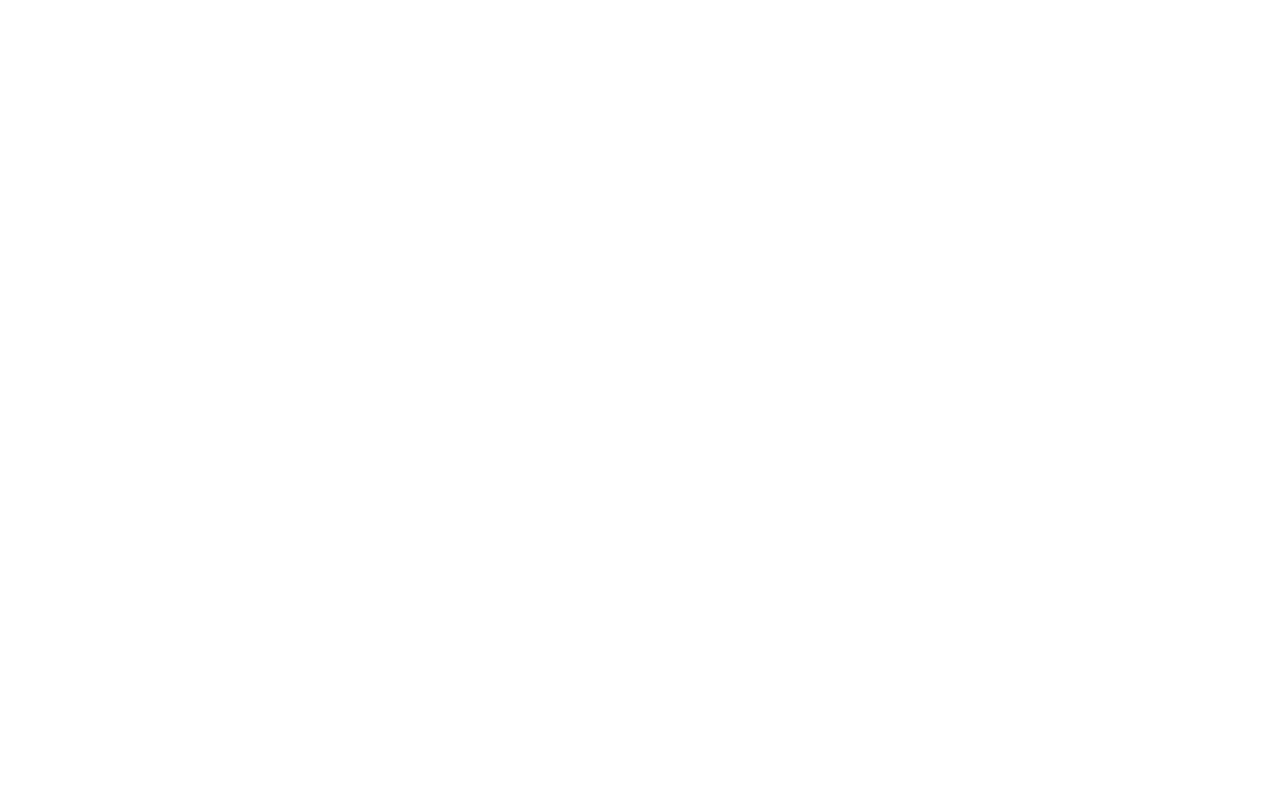
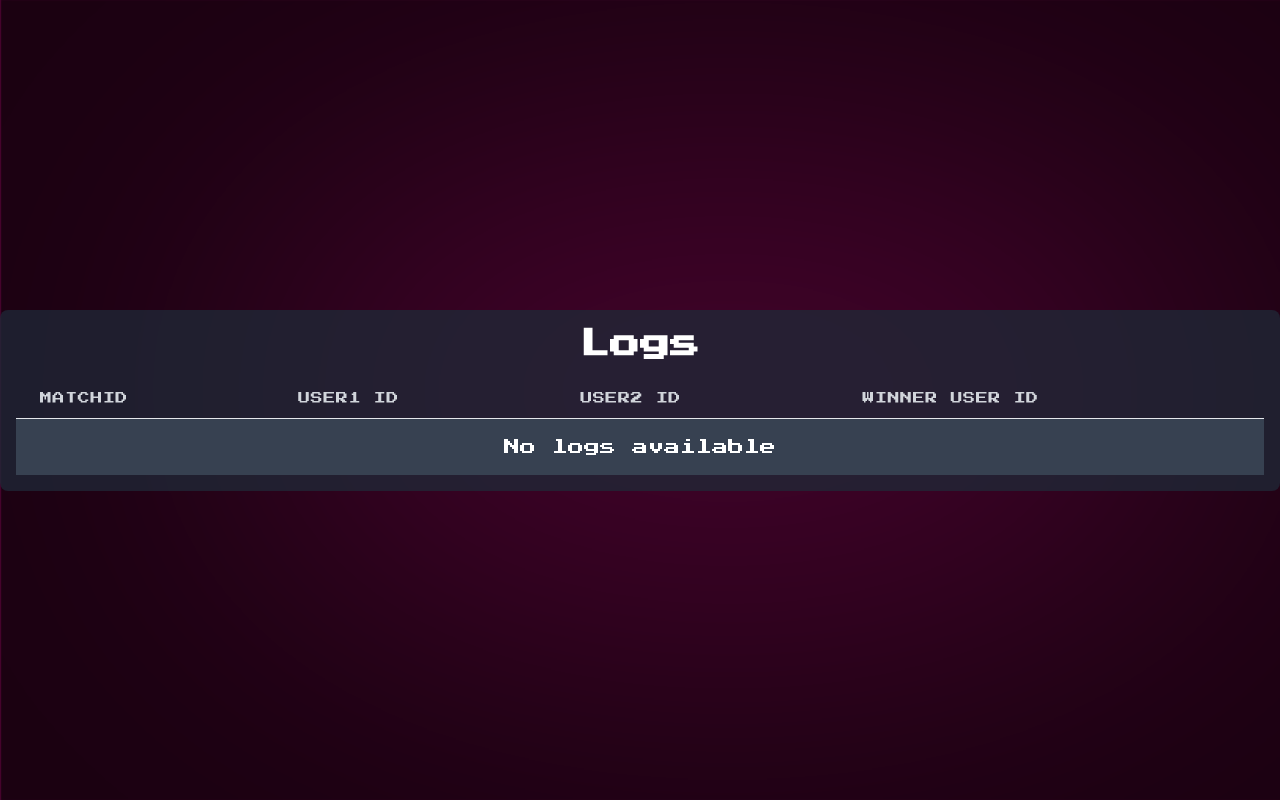
Before and after one commit to RishitaChourey/Poker-mon, a Flask app: page /home/logs in a window 1280 px wide. Before the commit the page is empty. Run offline with Flask 3, Linux system fonts and the light colour scheme.

Commit message:
Logs page added

```diff
--- a/app.py
+++ b/app.py
@@ -1,5 +1,5 @@
 from flask import Flask, render_template,jsonify, request
-from database import load_rank_from_db,load_all_ranks_from_db
+from database import load_rank_from_db,load_all_ranks_from_db,load_all_log_contents_from_db
 
 app=Flask(__name__)#object of class
 
@@ -27,7 +27,8 @@
 
 @app.route("/home/logs")
 def show_logs():
-  return render_template('logs_page.html')
+  logs = load_all_log_contents_from_db()
+  return render_template('logs_page.html', logs=logs)
 
 # @app.route("/")
 # def exit_button():
--- a/database.py
+++ b/database.py
@@ -49,43 +49,12 @@
         return None
 
 
-
-# Session = sessionmaker(bind=engine)
-# session = Session()
-# def add_application_to_db(job_id, data):
-#     try:
-#         query = text("""
-#             INSERT INTO applications (
-#                 job_id,
-#                 full_name,
-#                 email,
-#                 linkedin_url,
-#                 education,
-#                 work_experience,
-#                 resume_url
-#             ) VALUES (
-#                 :job_id,
-#                 :full_name,
-#                 :email,
-#                 :linkedin_url,
-#                 :education,
-#                 :work_experience,
-#                 :resume_url
-#             )
-#         """)
-#         session.execute(query, {
-#             'job_id': job_id,
-#             'full_name': data['full_name'],
-#             'email': data['email'],
-#             'linkedin_url': data['linkedin_url'],
-#             'education': data['education'],
-#             'work_experience': data['work_experience'],  # Corrected key
-#             'resume_url': data['resume_url']
-#         })
-#         session.commit()
-#         print("Data committed successfully.")
-#     except SQLAlchemyError as e:
-#         session.rollback()
-#         print(f"An error occurred: {e}")
-#     finally:
-#         session.close()
+def load_all_log_contents_from_db():
+    try:
+        with engine.connect() as conn:
+            result = conn.execute(text("select * from battle"))
+            rows = [row._mapping for row in result.all()]
+        return rows if rows else None
+    except SQLAlchemyError as e:
+        print(f"Error: {e}")
+        return None
--- a/templates/logs_page.html
+++ b/templates/logs_page.html
@@ -0,0 +1,58 @@
+<!DOCTYPE html>
+<html lang="en">
+<head>
+    <meta charset="UTF-8">
+    <meta name="viewport" content="width=device-width, initial-scale=1.0">
+    <title>Logs</title>
+    <link href="https://fonts.googleapis.com/css2?family=Press+Start+2P&display=swap" rel="stylesheet">
+    <link href="https://cdn.jsdelivr.net/npm/tailwindcss@2.2.19/dist/tailwind.min.css" rel="stylesheet">
+    <style>
+        body, html {
+            height: 100%;
+            margin: 0;
+            font-family: 'Press Start 2P', cursive;
+        }
+        body {
+            background-image: url('../static/images/Background.png');
+            background-size: cover;
+            background-repeat: no-repeat;
+        }
+        .table-content {
+            color: white;
+        }
+    </style>
+</head>
+<body class="h-screen flex items-center justify-center">
+    <div class="container mx-auto p-4 bg-gray-800 bg-opacity-75 rounded-lg">
+        <h2 class="text-3xl font-bold mb-4 text-white text-center">Logs</h2>
+        <div class="overflow-x-auto">
+            <table class="min-w-full divide-y divide-gray-200">
+                <thead>
+                    <tr>
+                        <th class="px-6 py-3 text-left text-xs font-medium text-gray-300 uppercase tracking-wider">MatchId</th>
+                        <th class="px-6 py-3 text-left text-xs font-medium text-gray-300 uppercase tracking-wider">User1 Id</th>
+                        <th class="px-6 py-3 text-left text-xs font-medium text-gray-300 uppercase tracking-wider">User2 Id</th>
+                        <th class="px-6 py-3 text-left text-xs font-medium text-gray-300 uppercase tracking-wider">Winner User Id</th>
+                    </tr>
+                </thead>
+                <tbody class="bg-gray-700 divide-y divide-gray-600 table-content">
+                    {% if logs %}
+                        {% for log in logs %}
+                            <tr>
+                                <td class="px-6 py-4 whitespace-nowrap">{{ log.matchid }}</td>
+                                <td class="px-6 py-4 whitespace-nowrap">{{ log.user1_id }}</td>
+                                <td class="px-6 py-4 whitespace-nowrap">{{ log.user2_id }}</td>
+                                <td class="px-6 py-4 whitespace-nowrap">{{ log.winner }}</td>
+                            </tr>
+                        {% endfor %}
+                    {% else %}
+                        <tr>
+                            <td colspan="4" class="px-6 py-4 whitespace-nowrap text-center">No logs available</td>
+                        </tr>
+                    {% endif %}
+                </tbody>
+            </table>
+        </div>
+    </div>
+</body>
+</html>
```
Also changed, not shown: static/css/tailwind.css.
